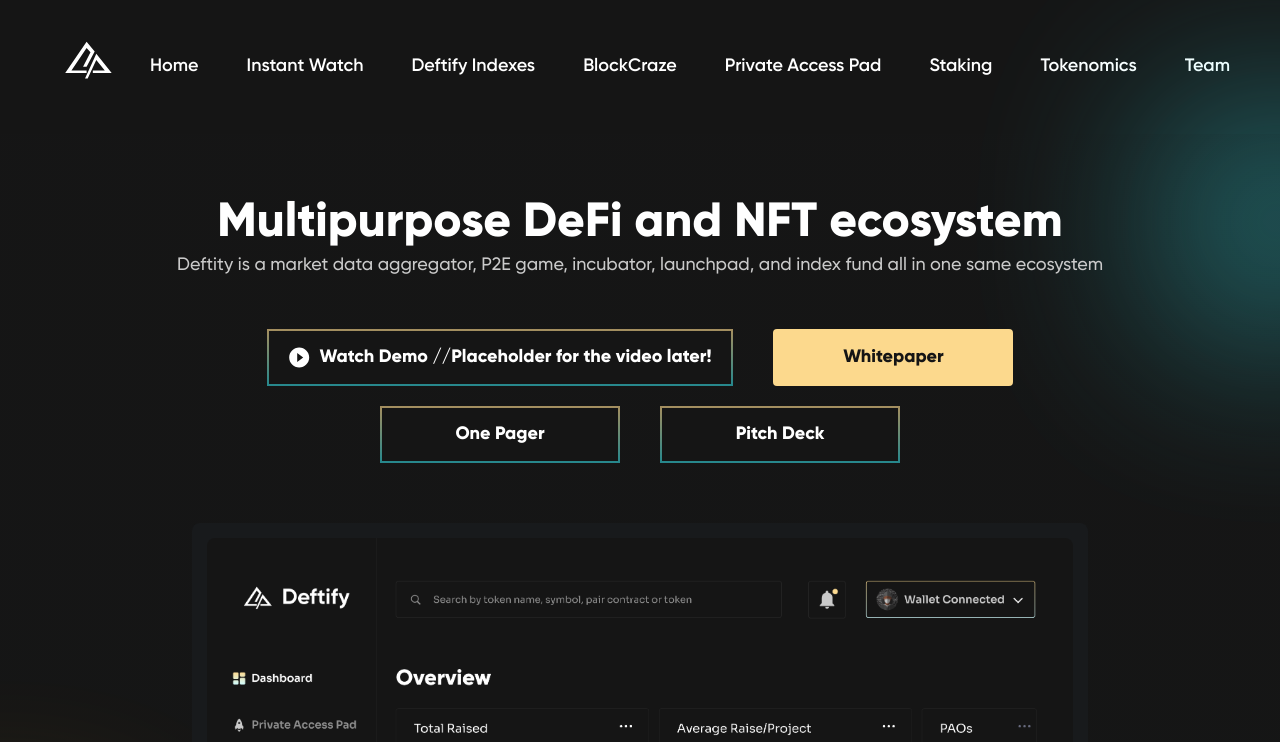
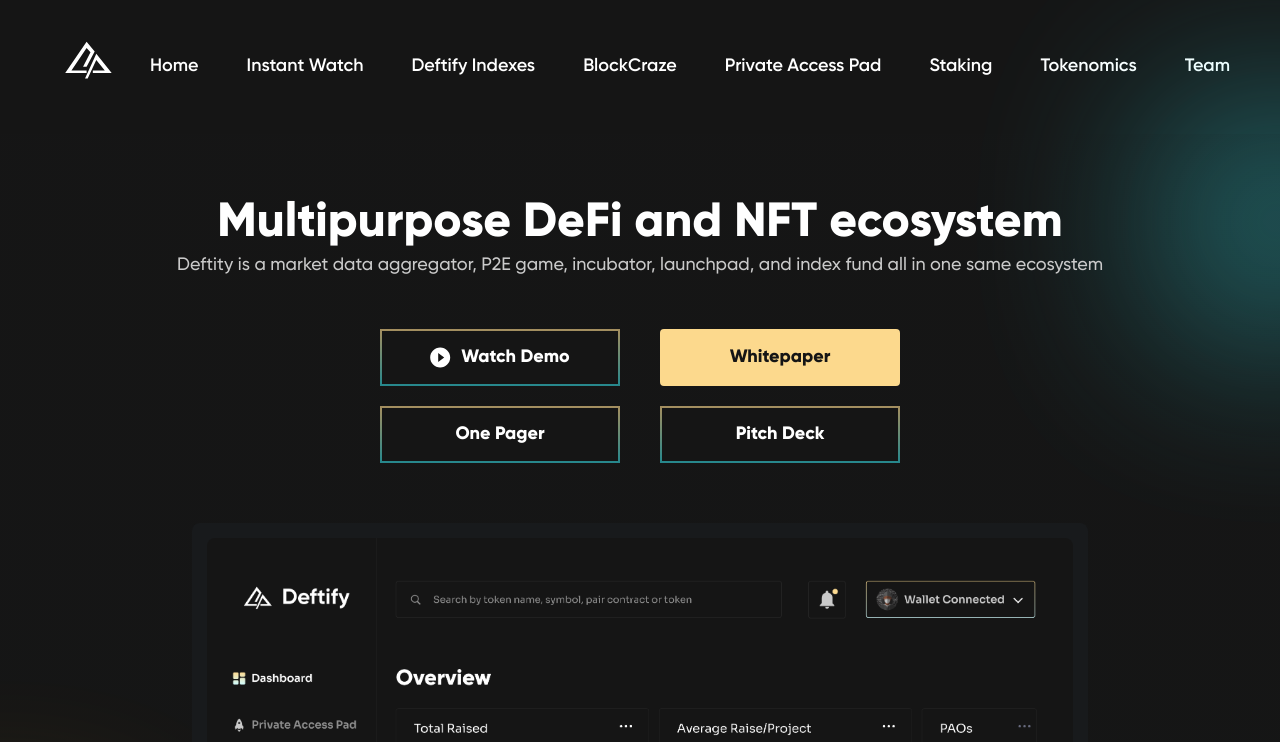
Before and after one commit to KvNGCzA/Official-Website, a React (Create React App) app: page / in a window 1280 px wide. Shown: the top 742 px of the page. Built offline with nearby package versions, Linux system fonts and the light colour scheme; a web font is replaced by a local one.

Commit message:
Update index.tsx

```diff
--- a/src/pages/Home/index.tsx
+++ b/src/pages/Home/index.tsx
@@ -48,7 +48,6 @@ export const Home = (props: Props) => {
               <OutlinedButton>
                 <PlayIcon style={{ marginRight: 10 }} />
                 Watch Demo
-                //Placeholder for the video later!
               </OutlinedButton>
               </Spacing>
               <a href="https://docsend.com/view/pkxf3t4dy9bjyjt6" target="_blank" rel="noreferrer"><RegularButton stretch>Whitepaper</RegularButton></a>
```
